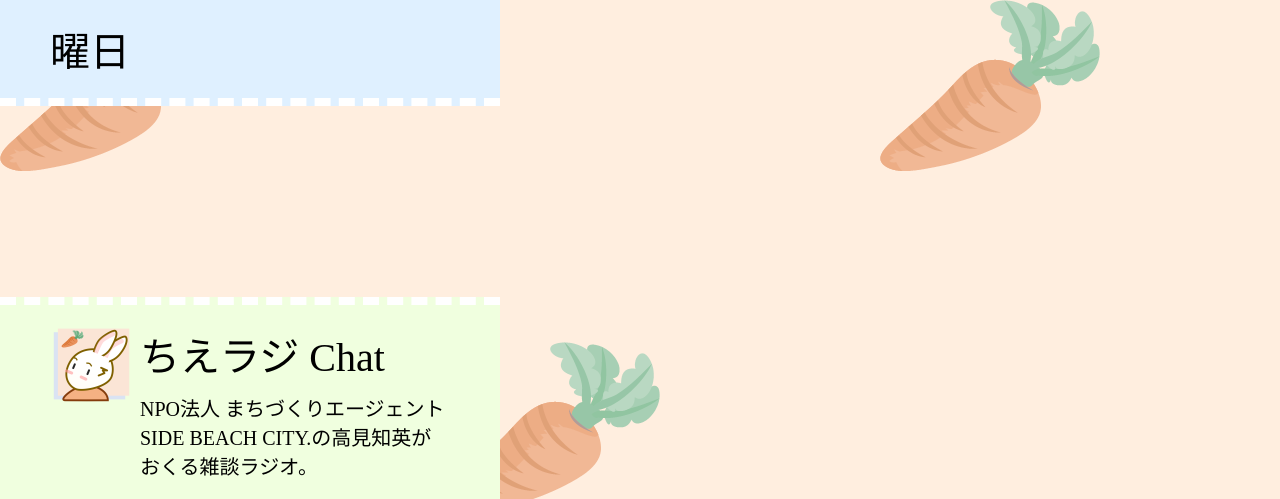
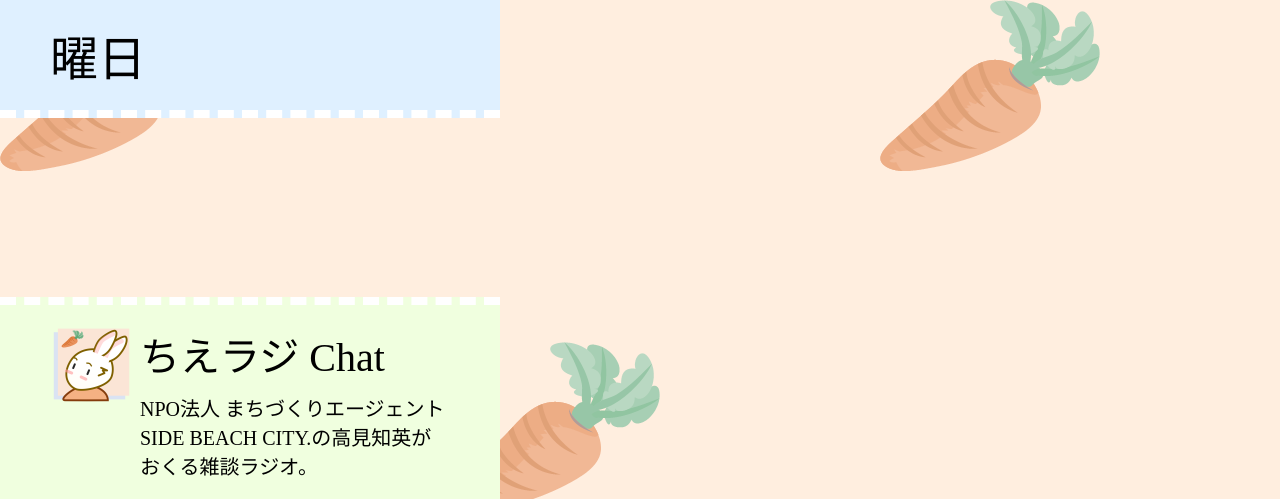
Before and after one commit to TakamiChie/PodcastPublicSoundGenerator, a Flask app: template templates/cover_templates/chieradi.html in a window 1280 px wide. Shown: the top 499 px of the page. Run offline with Flask 3, Linux system fonts and the light colour scheme; the template is opened without the code that fills it, so the values that code supplies are empty.

Commit message:
デザイン微調整

```diff
--- a/static/templates/chieradi/main.css
+++ b/static/templates/chieradi/main.css
@@ -34,6 +34,7 @@ article#daytitle {
 
 article#daytitle>div {
   margin: auto 0;
+  font-size: 120%;
 }
 
 .days {
@@ -46,7 +47,7 @@ article#daytitle>div {
 
 span#day,
 span#todaystheme {
-  font-size: 50%;
+  font-size: 60%;
 }
 
 /* #endregion day title area */
```
